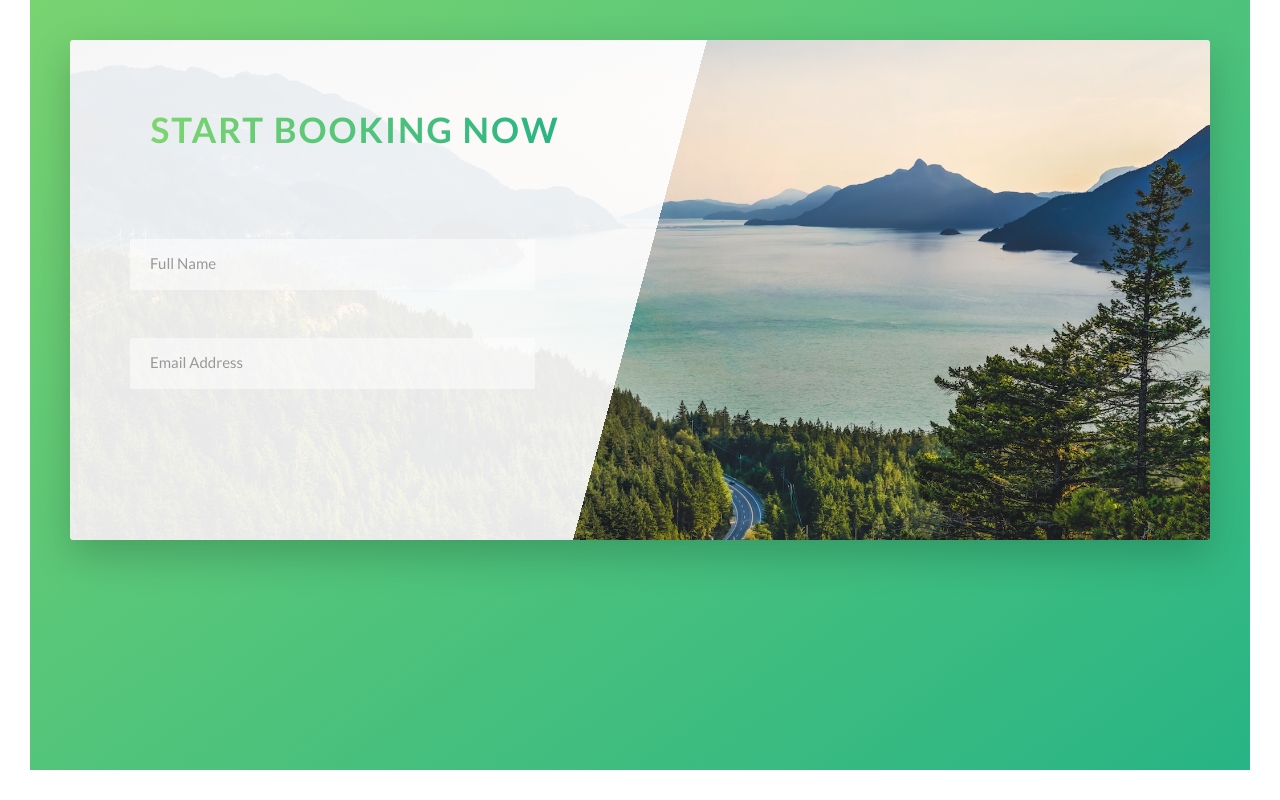
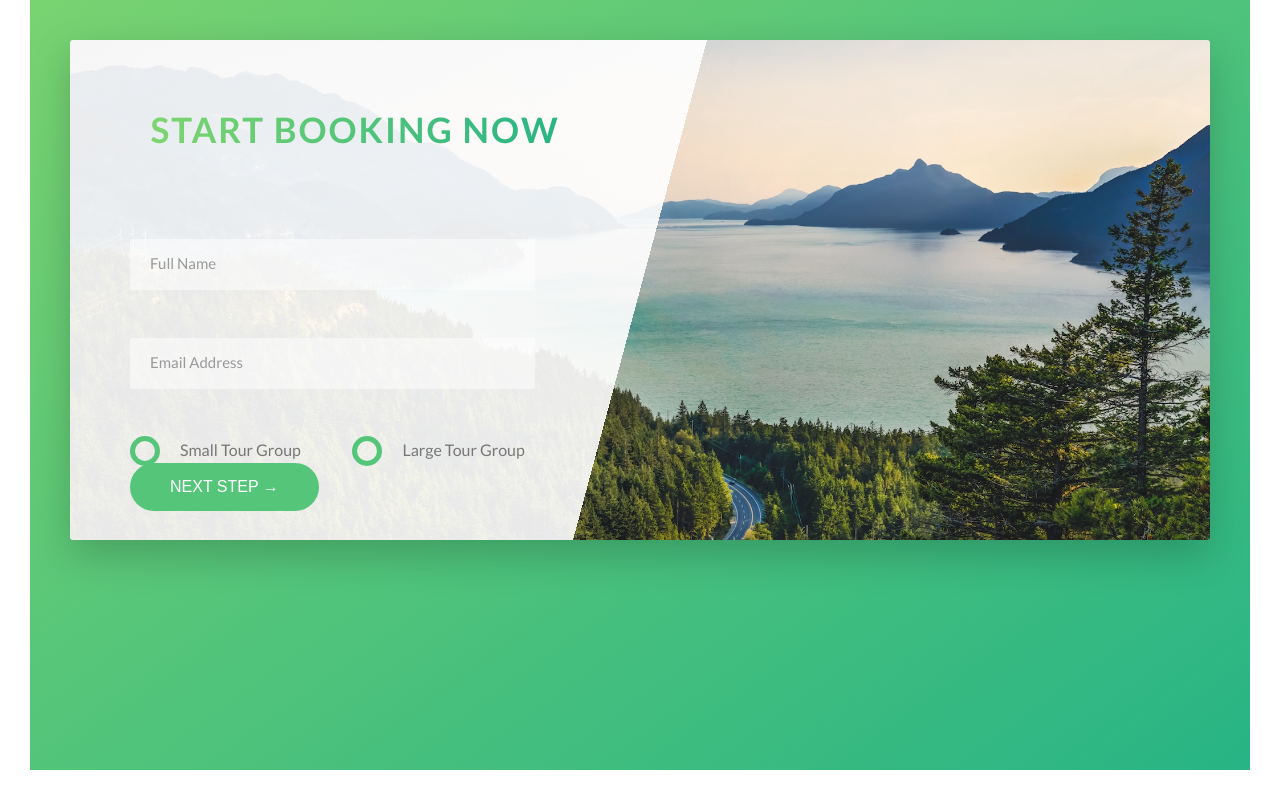
Before and after one commit to didemtumer/TourAgentaWebsiteProject, a website: page index.html in a window 1280 px wide. Shown: the part 4847-5647 px from the top of the page. Drawn offline with Linux system fonts and the light colour scheme.

Commit message:
V-2
Styling Radio button

```diff
--- a/index.html
+++ b/index.html
@@ -331,6 +331,25 @@
                                     <input id="email" type="email" class="form__input" placeholder="Email Address" required>
                                     <label for="email" class="form__label">Email Address</label>
                                 </div>
+                                <div class="form__group u-margin-bottom-medium">
+                                    <div class="form__radio-group">
+                                        <input type="radio" class="form__radio-input" id="small" name="size">
+                                        <label for="small" class="form__radio-label">
+                                            <span class="form__radio-button"></span>
+                                            Small Tour Group
+                                        </label>
+                                    </div>
+                                    <div class="form__radio-group">
+                                        <input type="radio" class="form__radio-input" id="large" name="size">
+                                        <label for="large" class="form__radio-label">
+                                            <span class="form__radio-button"></span>
+                                            Large Tour Group
+                                        </label>
+                                    </div>
+                                    <div class="form__radio-group">
+                                        <button class="btn btn--green">Next Step &rarr;</button>
+                                    </div>
+                                </div>
                             </form>
                         </div>
                     </div>
--- a/sass/base/_utilities.scss
+++ b/sass/base/_utilities.scss
@@ -2,17 +2,17 @@
     text-align: center;
 }
 .u-margin-bottom-big{
-    margin-bottom: 8rem;
+    margin-bottom: 8rem !important;
 }
 .u-margin-bottom-medium{
-    margin-bottom: 4rem;
+    margin-bottom: 4rem !important;
 }
 .u-margin-bottom-small{
-    margin-bottom: 1.5rem;
+    margin-bottom: 1.5rem !important;
 }
 .u-margin-top-big{
-    margin-bottom: 8rem;
+    margin-bottom: 8rem !important;
 }
 .u-margin-top-huge{
-    margin-bottom: 10rem;
+    margin-bottom: 10rem !important;
 }
--- a/sass/components/_button.scss
+++ b/sass/components/_button.scss
@@ -1,4 +1,5 @@
 .btn{
+    &,
     &:link,
     &:visited{
         text-transform: uppercase;
@@ -9,8 +10,13 @@
         transition: all .2s;
         position: relative;
         font-size: 1.6rem;
+
+        //Change for the <button> element
+        border: none;
+        cursor: pointer;
     }
-    &:hover{
+
+    &:hover {
         transform: translateY(-3px);
         box-shadow: 0 1rem 2rem rgba($color-black, .2);
 
@@ -19,7 +25,9 @@
             opacity: 0;
         }
     }
-    &:active{
+    &:active,
+    &:focus {
+        outline: none;
         transform: translateY(-1px);
         box-shadow: 0 .5rem 1rem rgba($color-black, .2);
     }
--- a/sass/components/_form.scss
+++ b/sass/components/_form.scss
@@ -13,6 +13,7 @@
         border-bottom: 3px solid transparent;
         width: 90%;
         display: block;
+        transition: all .3s;
         &:focus {
             outline: none;
             box-shadow: 0 1rem 2rem rgba($color-black, .1);
@@ -38,4 +39,44 @@
         visibility: hidden;
         transform: translateY(-4rem);
     }
+    &__radio-group {
+        width: 49%;
+        display: inline-block;
+    }
+    &__radio-input {
+        display: none;
+    }
+    &__radio-label {
+        font-size: $default-font-size;
+        cursor: pointer;
+        position: relative;
+        padding-left: 5rem;
+    }
+    &__radio-button {
+        height: 3rem;
+        width: 3rem;
+        border: 5px solid $color-primary;
+        border-radius: 50%;
+        display: inline-block;
+        position: absolute;
+        top: -.4rem;
+        left: 0;
+        &::after{
+            content: "";
+            height: 1.3rem;
+            width: 1.3rem;
+            display: block;
+            border-radius: 50%;
+            position: absolute;
+            top: 50%;
+            left: 50%;
+            transform: translate(-50%, -50%);
+            background-color: $color-primary;
+            opacity: 0;
+            transition: opacity .2s;
+        }
+    }
+    &__radio-input:checked ~ &__radio-label &__radio-button::after{
+        opacity: 1;
+    }
 }
```
Also changed, not shown: css/style.css.
